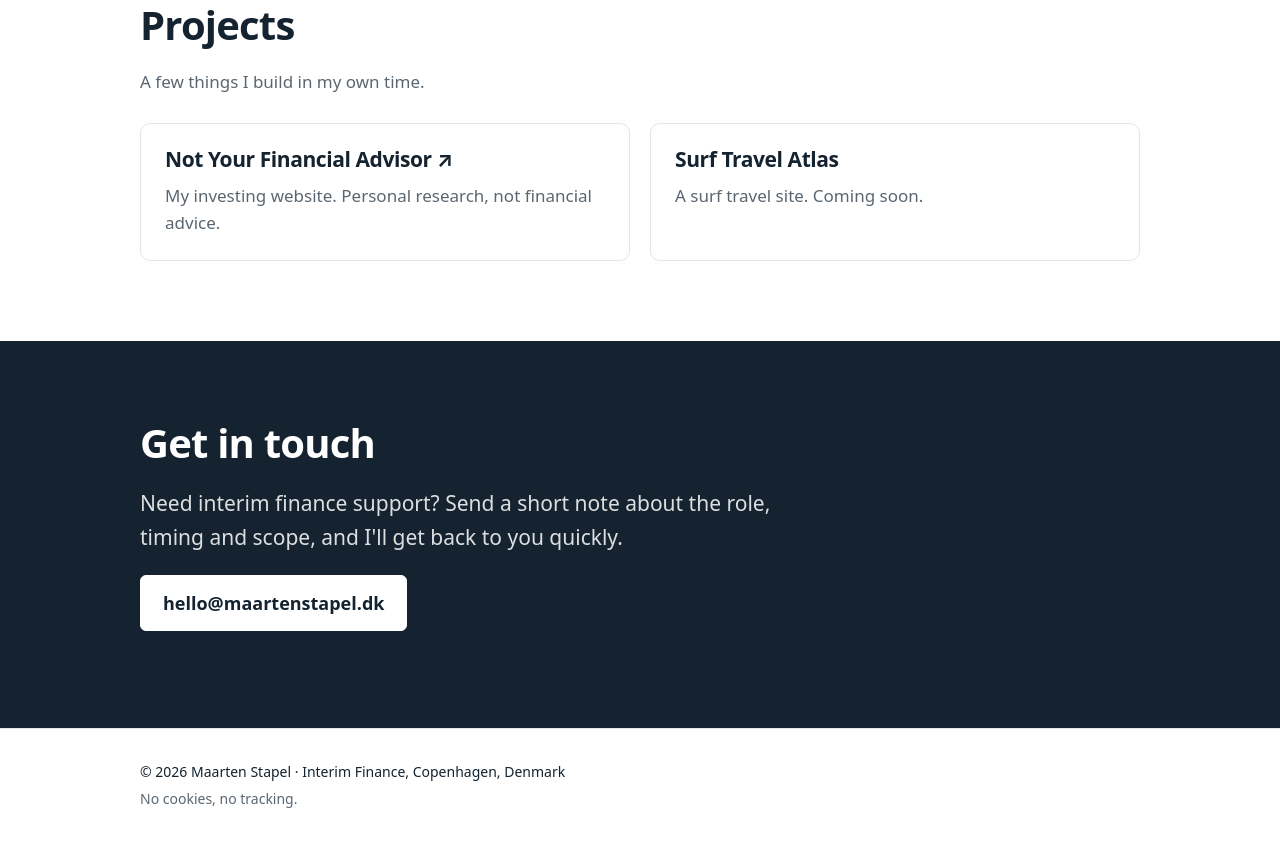
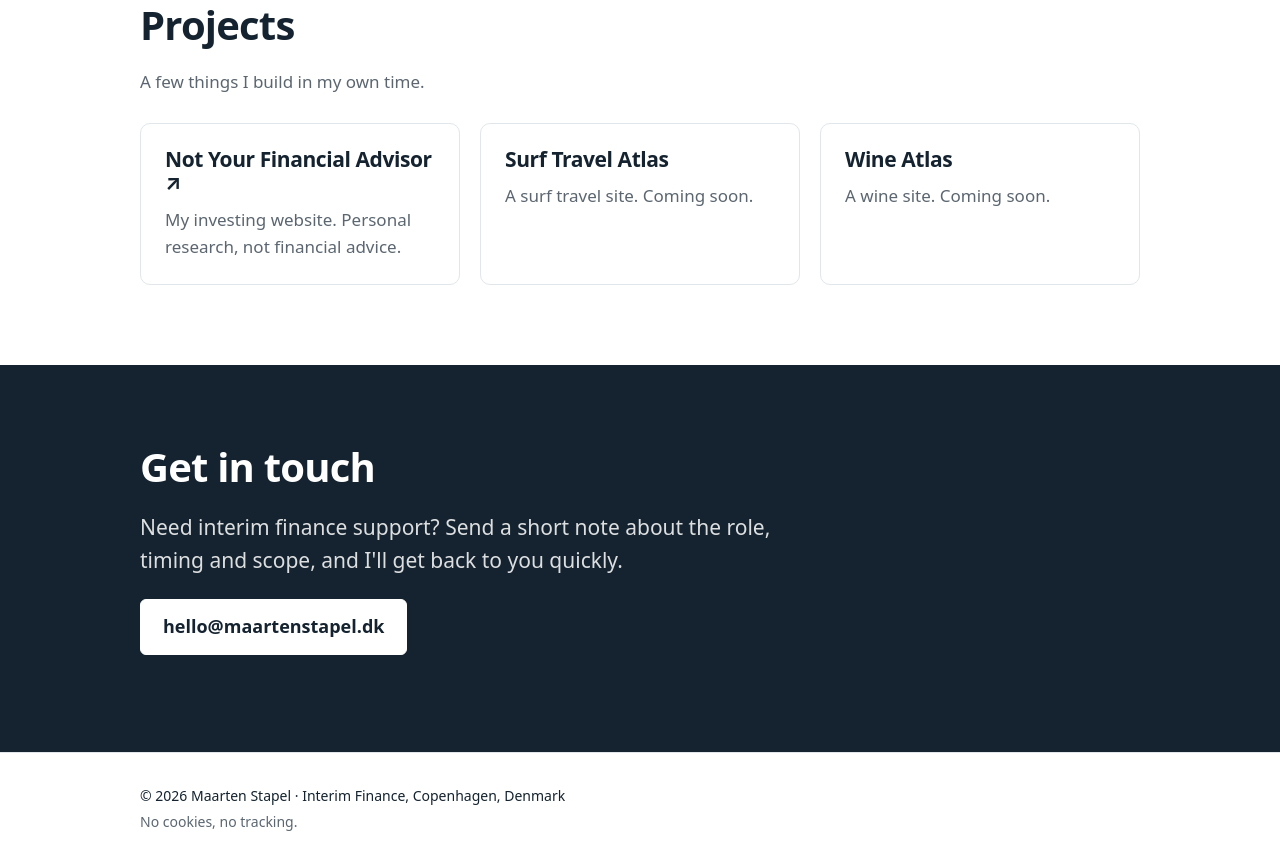
Before and after one commit to Martinero79/maartenstapel-site, a plain HTML site: page public/index.html in a window 1280 px wide. Shown: the part 4439-5305 px from the top of the page. Before the commit the page ends 5281 px from the top, so only its background shows below. Drawn offline with Linux system fonts and the light colour scheme.

Commit message:
Add Wine Atlas (coming soon) to Projects
What: third Projects card 'Wine Atlas', coming soon, no link.

Why: owner's request.

Co-Authored-By: Claude Opus 5.5 <noreply@anthropic.com>
Claude-Session: https://claude.ai/code/session_01CJdMsPKMg4dtMZznsm3CiP

```diff
--- a/public/assets/i18n.js
+++ b/public/assets/i18n.js
@@ -44,6 +44,7 @@
     "projects.p": "Et par ting, jeg bygger i min fritid.",
     "projects.1p": "Min investeringsside. Personlig research, ikke investeringsrådgivning.",
     "projects.2p": "En side om surfrejser. Kommer snart.",
+    "projects.3p": "En side om vin. Kommer snart.",
     "contact.h": "Kontakt mig",
     "contact.p": "Har I brug for interim økonomihjælp? Send en kort besked om stillingen, tidsrammen og opgaven, så vender jeg hurtigt tilbage.",
     "footer.loc": "Interim økonomi, København, Danmark",
--- a/public/index.html
+++ b/public/index.html
@@ -224,6 +224,10 @@
           <h3>Surf Travel Atlas</h3>
           <p data-i18n="projects.2p">A surf travel site. Coming soon.</p>
         </article>
+        <article class="card small">
+          <h3>Wine Atlas</h3>
+          <p data-i18n="projects.3p">A wine site. Coming soon.</p>
+        </article>
       </div>
     </div>
   </section>
```
Also changed, not shown: 1 other file.
